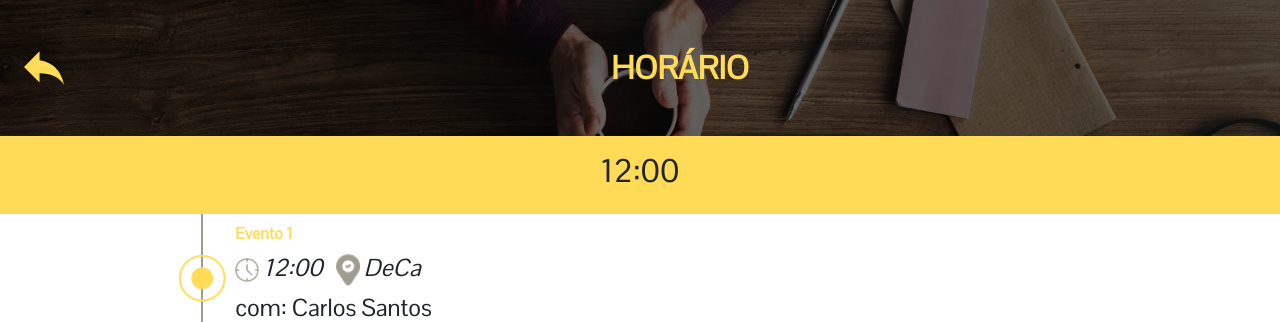
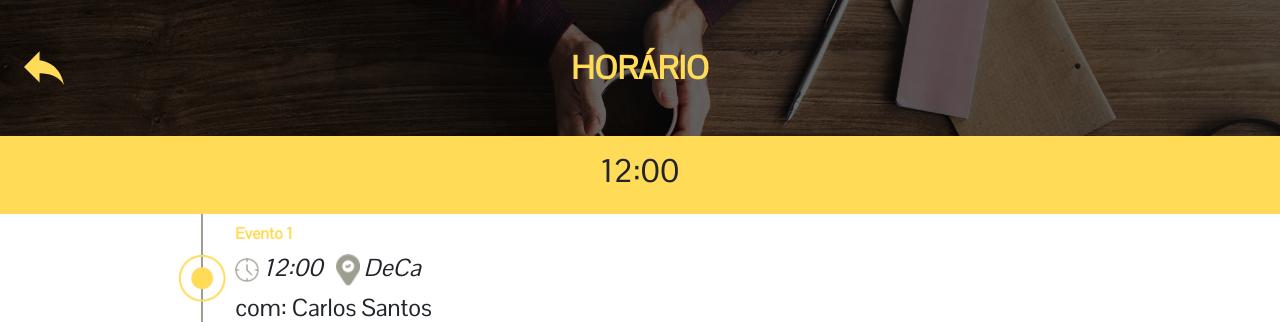
Before and after one commit to Alexandre-Gamelas/internetDay2019, a PHP site: page /horario.php in a window 1280 px wide. Shown: the top 322 px of the page. Run offline with PHP 8.4, Linux system fonts and the light colour scheme; some libraries are stand-ins or nearby versions.

Commit message:
commit 3

```diff
--- a/componentes/navbar.php
+++ b/componentes/navbar.php
@@ -4,19 +4,15 @@
 <style>
 <?php include "css/navbar.css"?>
 </style>
-<nav class="navbar navbar-expand navbar-bg  pl-0 pr-0">
+<nav class="navbar navbar-expand navbar-bg  pl-0 pr-0 position-relative">
 
     <div class="navbar-layer-preto" ></div>
-
-
-
-
 
     <div class="collapse navbar-collapse" id="navbarsExample02">
         <a class="navbar-brand pl-4" href="#"> <img class="icon_back" src="assets/img/navbar/back-arrow.svg"></a>
         <ul class="navbar-nav m-auto">
-            <li class="nav-item active">
-                <a class="nav-link nav-texto" href="index.php"> <?php echo $pagina ?> </a>
+            <li class="nav-item active pos-center">
+                <a class="nav-link nav-texto" href="menuC.php"> <?php echo $pagina ?> </a>
             </li>
 
         </ul>
--- a/css/estilos.css
+++ b/css/estilos.css
@@ -115,3 +115,10 @@ footer{
 #submit_entrar{
     background: linear-gradient(to right, #ffeba4 0%,#ffdb58 100%);
 }
+
+.pos-center{
+    position:absolute;
+    left:50%;
+    top:50%;
+    transform:translate(-50%,-50%);
+}
```
